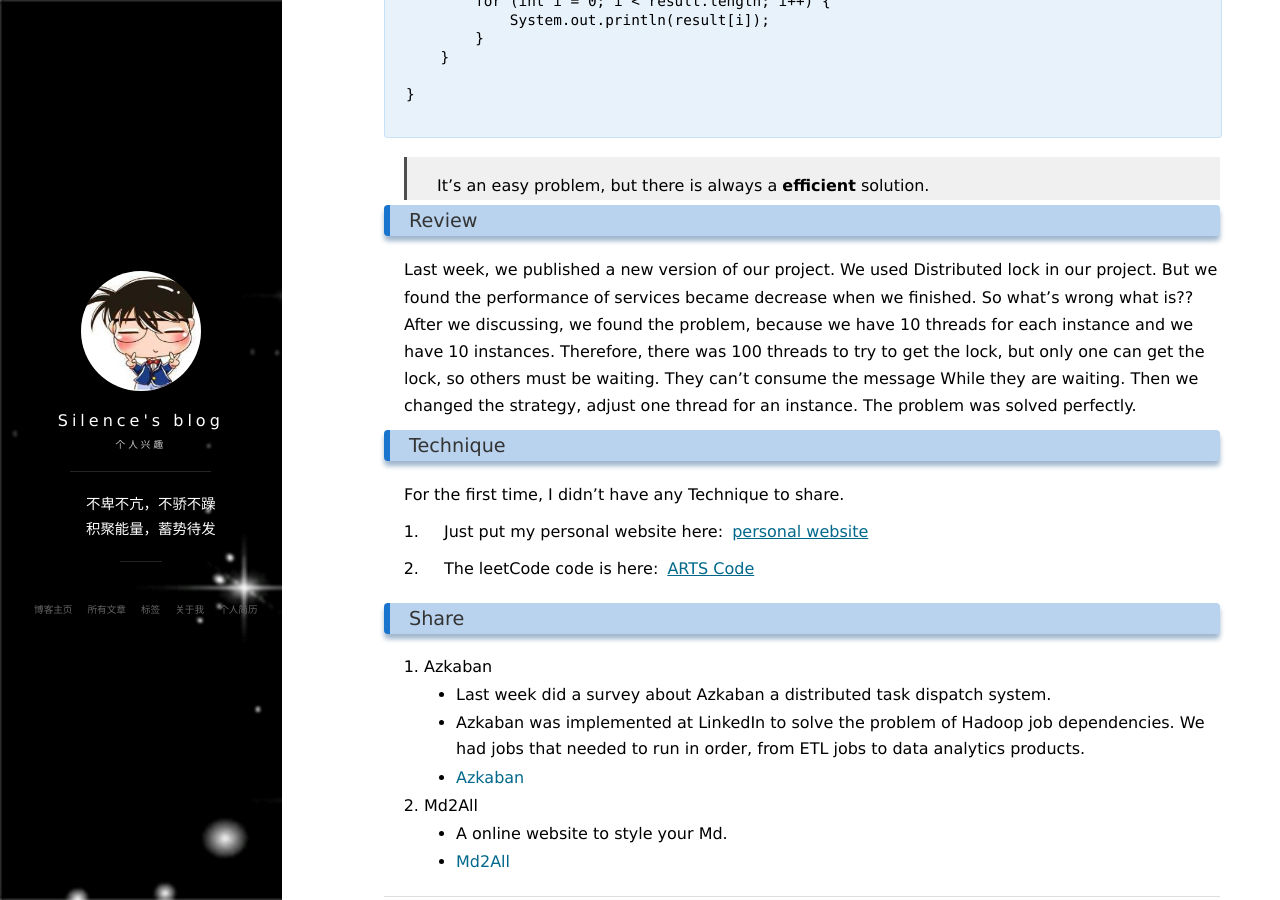
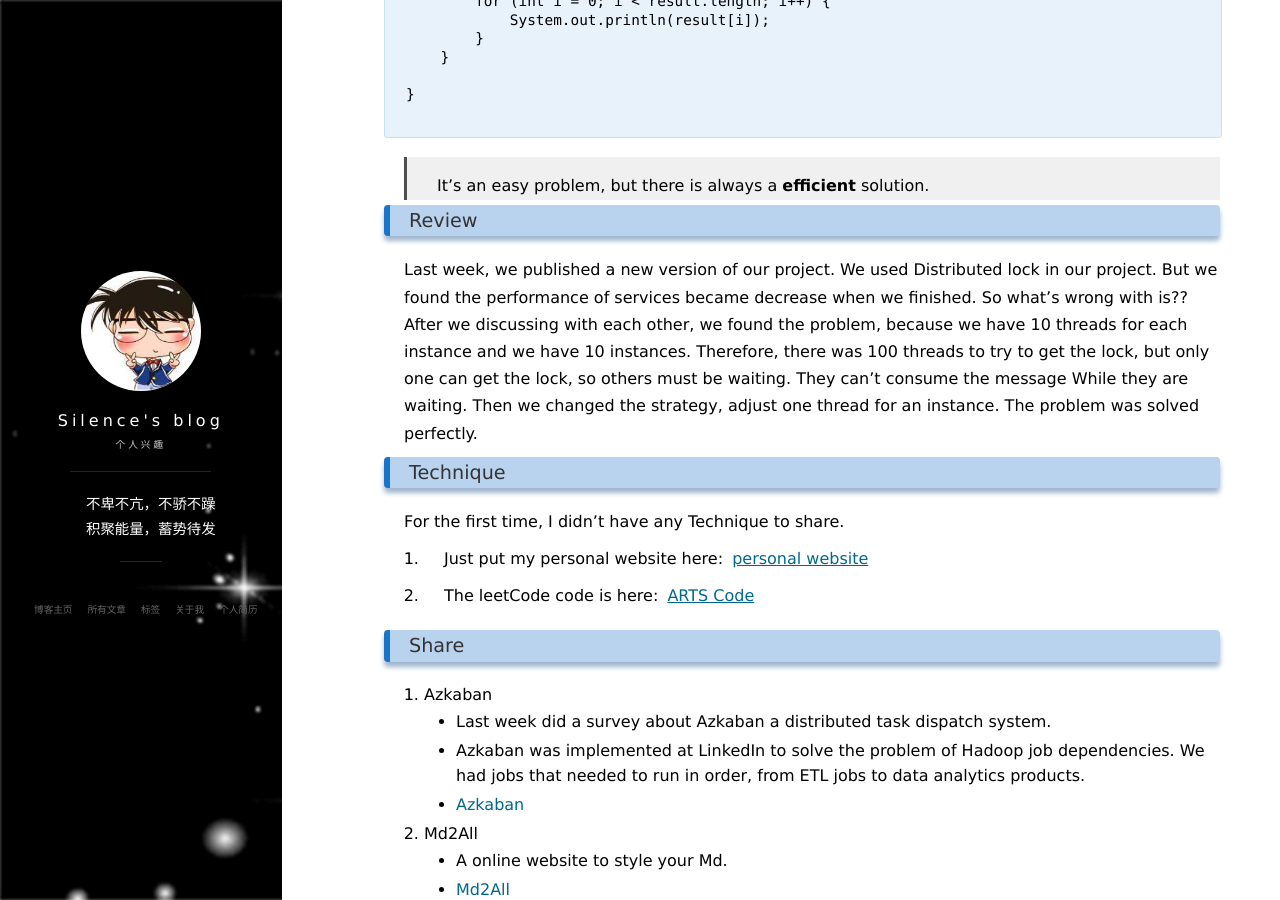
Before and after one commit to zhuSilence/zhuSilence.github.io, a Jekyll site: the page built from _posts/2018-07-02-The First Week ARTS.md, in a window 1280 px wide and 900 px high, scrolled down 1986 px. Built offline with Jekyll 4.4.1, drawn with Linux system fonts in a browser that asks for light colours; nearby versions of some CDN libraries; comment, search, counter and statistics services are not loaded.

Commit message:
change wrong words
change wrong words

```diff
--- a/_posts/2018-07-02-The First Week ARTS.md
+++ b/_posts/2018-07-02-The First Week ARTS.md
@@ -106,8 +106,8 @@ public class TwoSum {
 ### Review
 Last week, we published a new version of our project. We used Distributed lock in our project.
 But we found the performance of services became decrease when we finished.
-So what's wrong what is??
-After we discussing, we found the problem, because we have 10 threads for each instance and we have 10 instances. Therefore, there was 100
+So what's wrong with is??
+After we discussing with each other, we found the problem, because we have 10 threads for each instance and we have 10 instances. Therefore, there was 100
 threads to try to get the lock, but only one can get the lock, so others must be waiting. They can't consume the message While they are waiting.
 Then we changed the strategy, adjust one thread for an instance. The problem was solved perfectly.
 
```
